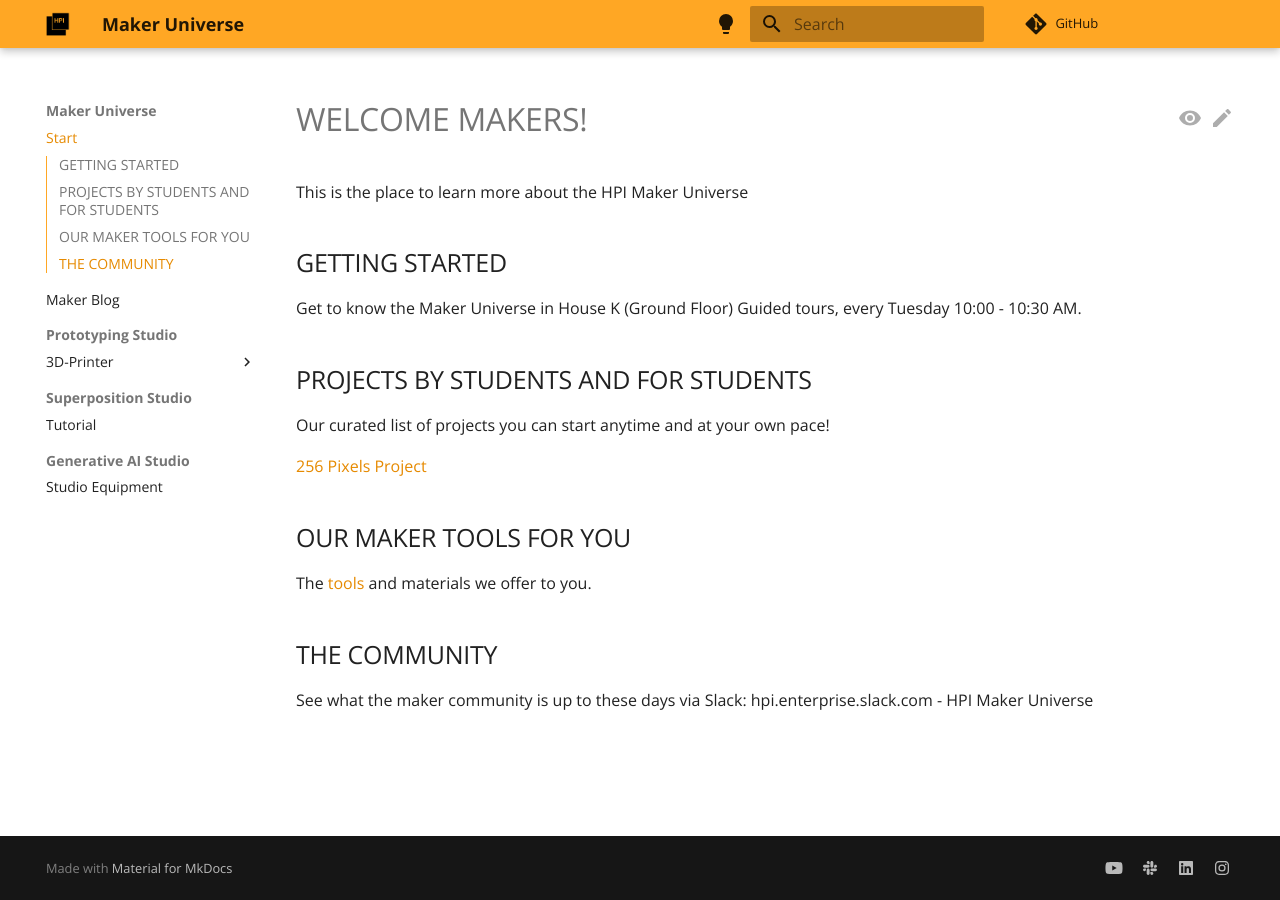
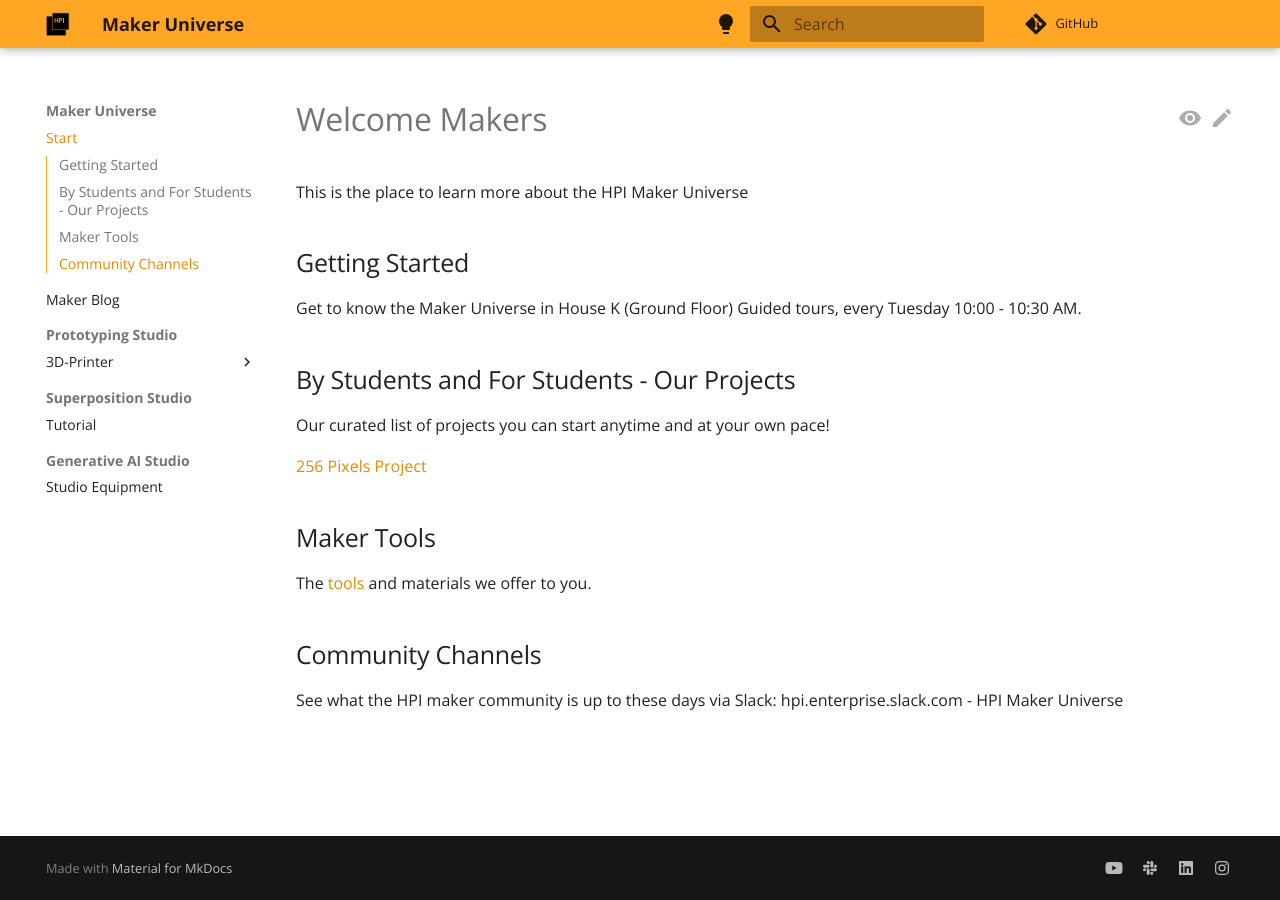
Before and after one commit to makeruniverse/docs, an MkDocs documentation site: the page built from docs/index.md, in a window 1280 px wide. Built offline with MkDocs 1.6.1 and Material for MkDocs 9.7.7, drawn with Linux system fonts in a browser that asks for light colours; comment, search, counter and statistics services are not loaded.

Commit message:
index navi

```diff
--- a/docs/index.md
+++ b/docs/index.md
@@ -3,24 +3,24 @@ hide:
   - footer
 ---
 
-# WELCOME MAKERS!
+# Welcome Makers
 
 This is the place to learn more about the HPI Maker Universe
 
-## GETTING STARTED
+## Getting Started
 
 Get to know the Maker Universe in House K (Ground Floor) Guided tours, every Tuesday 10:00 - 10:30 AM.
 
-## PROJECTS BY STUDENTS AND FOR STUDENTS
+## By Students and For Students - Our Projects
 
 Our curated list of projects you can start anytime and at your own pace!
 
 [256 Pixels Project](./projects/256-pixels-project.md)
 
-## OUR MAKER TOOLS FOR YOU
+## Maker Tools
 
 The [tools](./tools/tools.md) and materials we offer to you.
 
-## THE COMMUNITY
+## Community Channels
 
-See what the maker community is up to these days via Slack: hpi.enterprise.slack.com - HPI Maker Universe
+See what the HPI maker community is up to these days via Slack: hpi.enterprise.slack.com - HPI Maker Universe
```
